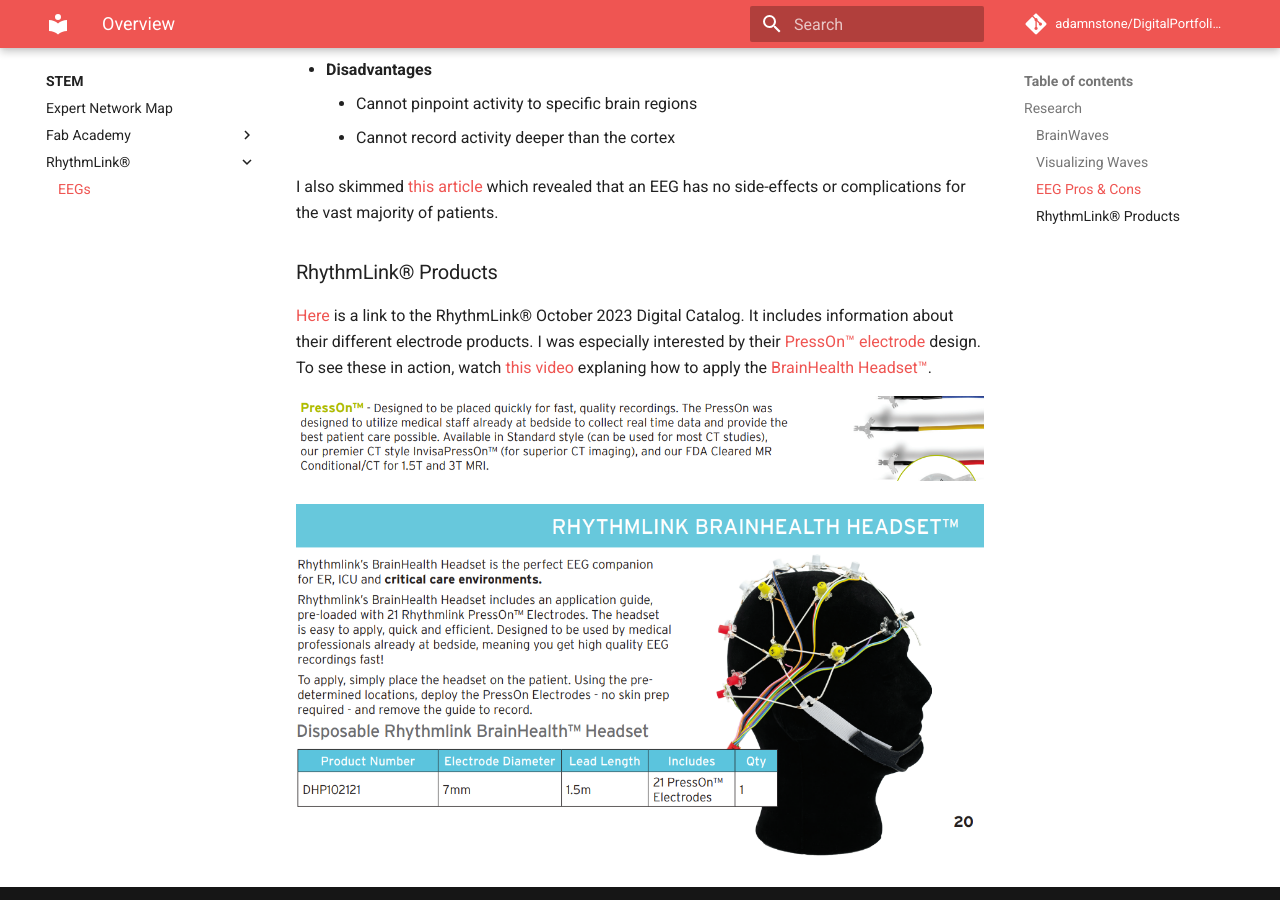
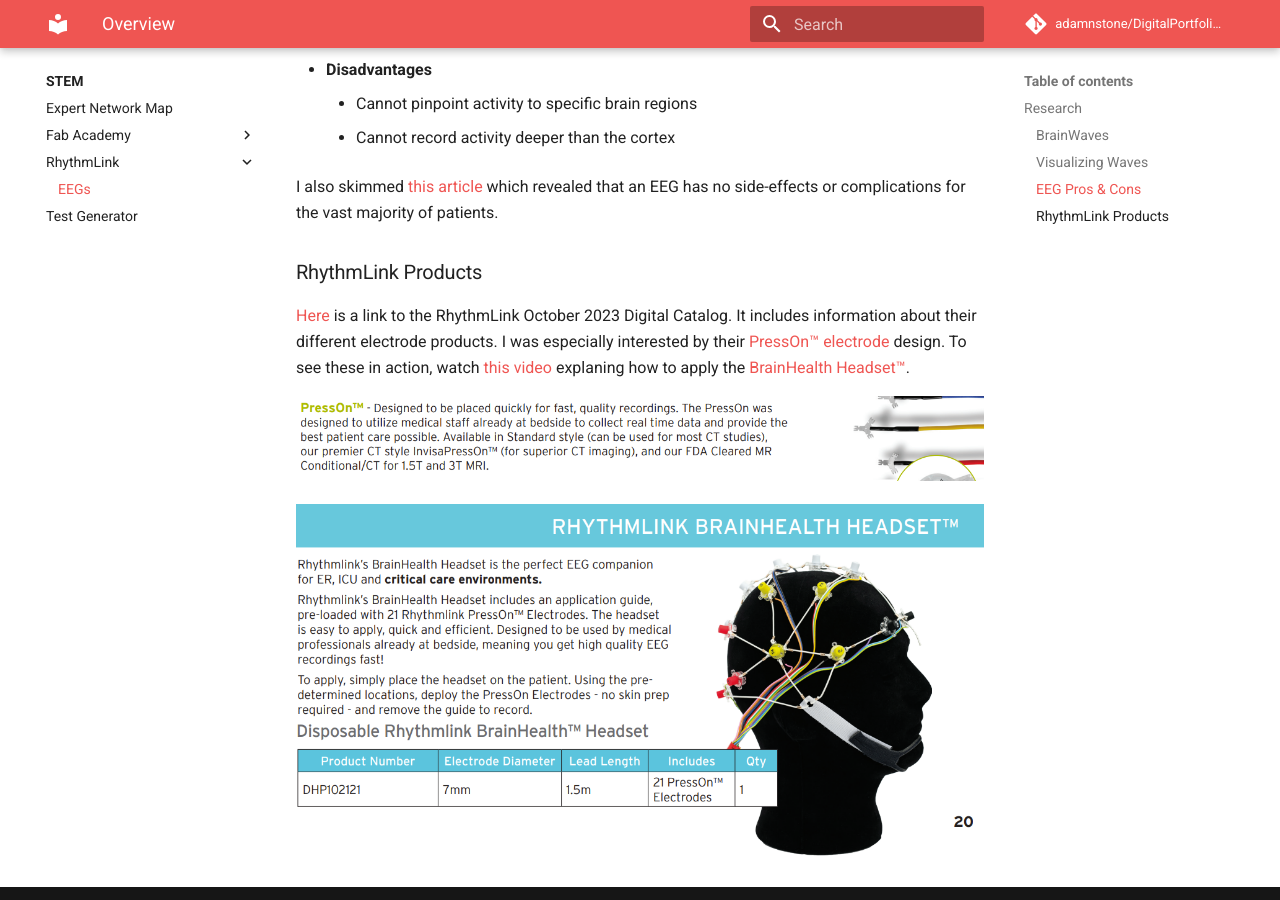
Before and after one commit to adamnstone/DigitalPortfolioWebsite, an MkDocs documentation site: the page built from docs/stem/rhythm-link/eeg/index.md, in a window 1280 px wide and 900 px high, scrolled down 3590 px. Built offline with MkDocs 1.6.1 and Material for MkDocs 9.7.7, drawn with Linux system fonts in a browser that asks for light colours; comment, search, counter and statistics services are not loaded; some of the changed text lies outside the part shown.

Commit message:
documentatio updated

```diff
--- a/docs/stem/rhythm-link/eeg-testing-device/index.md
+++ b/docs/stem/rhythm-link/eeg/index.md
@@ -2,7 +2,7 @@
 
 According to [Johns Hopkins Medicine](https://www.hopkinsmedicine.org/health/treatment-tests-and-therapies/electroencephalogram-eeg), an EEG, or *electroencephalogram*, is a test that detects abnormalities in your brain waves, or in the electrical activity of your brain. During the procedure, electrodes consisting of small metal discs with thin wires are pasted onto your scalp. The electrodes detect tiny electrical charges that result from the activity of your brain cells.
 
-To see a video of the application of RhythmLink®'s PressOn™ EEG Electrodes, [click here](https://rhythmlink.com/videos/presson-eeg-electrode/).
+To see a video of the application of RhythmLink's PressOn™ EEG Electrodes, [click here](https://rhythmlink.com/videos/presson-eeg-electrode/).
 
 ## Research
 
@@ -48,9 +48,9 @@
 
 I also skimmed [this article](https://www.betterhealth.vic.gov.au/health/conditionsandtreatments/eeg-test#:~:text=EEG%20is%20a,help%20in%20diagnosis.) which revealed that an EEG has no side-effects or complications for the vast majority of patients.
 
-### RhythmLink® Products
+### RhythmLink Products
 
-[Here](https://rhythmlink.com/wp-content/uploads/2023/10/Digital-Catalog-2023_October.pdf) is a link to the RhythmLink® October 2023 Digital Catalog. It includes information about their different electrode products. I was especially interested by their [PressOn™ electrode](https://rhythmlink.com/wp-content/uploads/2023/10/Digital-Catalog-2023_October.pdf#page=5) design. To see these in action, watch [this video](https://rhythmlink.com/videos/brainhealth-headset-application-training/) explaning how to apply the [BrainHealth Headset™](https://rhythmlink.com/wp-content/uploads/2023/10/Digital-Catalog-2023_October.pdf#page=21).
+[Here](https://rhythmlink.com/wp-content/uploads/2023/10/Digital-Catalog-2023_October.pdf) is a link to the RhythmLink October 2023 Digital Catalog. It includes information about their different electrode products. I was especially interested by their [PressOn™ electrode](https://rhythmlink.com/wp-content/uploads/2023/10/Digital-Catalog-2023_October.pdf#page=5) design. To see these in action, watch [this video](https://rhythmlink.com/videos/brainhealth-headset-application-training/) explaning how to apply the [BrainHealth Headset™](https://rhythmlink.com/wp-content/uploads/2023/10/Digital-Catalog-2023_October.pdf#page=21).
 
 ![PressOn™ Electrode](../../../assets/images/stem/rhythm-link/eeg-testing-machine/research/presson-electrode.png)
 
--- a/mkdocs.yml
+++ b/mkdocs.yml
@@ -28,10 +28,12 @@
       - "Fab Academy":
         - stem/fab-academy/index.md
         - "Disability Forewarning System": stem/fab-academy/disability-forewarning-system.md
-      - "RhythmLink®":
+      - "RhythmLink":
         - stem/rhythm-link/index.md
         - "EEGs":
-          - Overview: stem/rhythm-link/eeg-testing-device/index.md
+          - Overview: stem/rhythm-link/eeg/index.md
+      - "Test Generator":
+        - stem/test-generator/index.md
     - Arts:
       - arts/index.md
       - "Lord Farquaad": arts/farquaad.md
```
Also changed, not shown: docs/stem/expert-network-map/index.md (+1 -1 lines), docs/stem/rhythm-link/index.md (+4 -2 lines), docs/stem/test-generator/index.md (added, +9 -0 lines).
